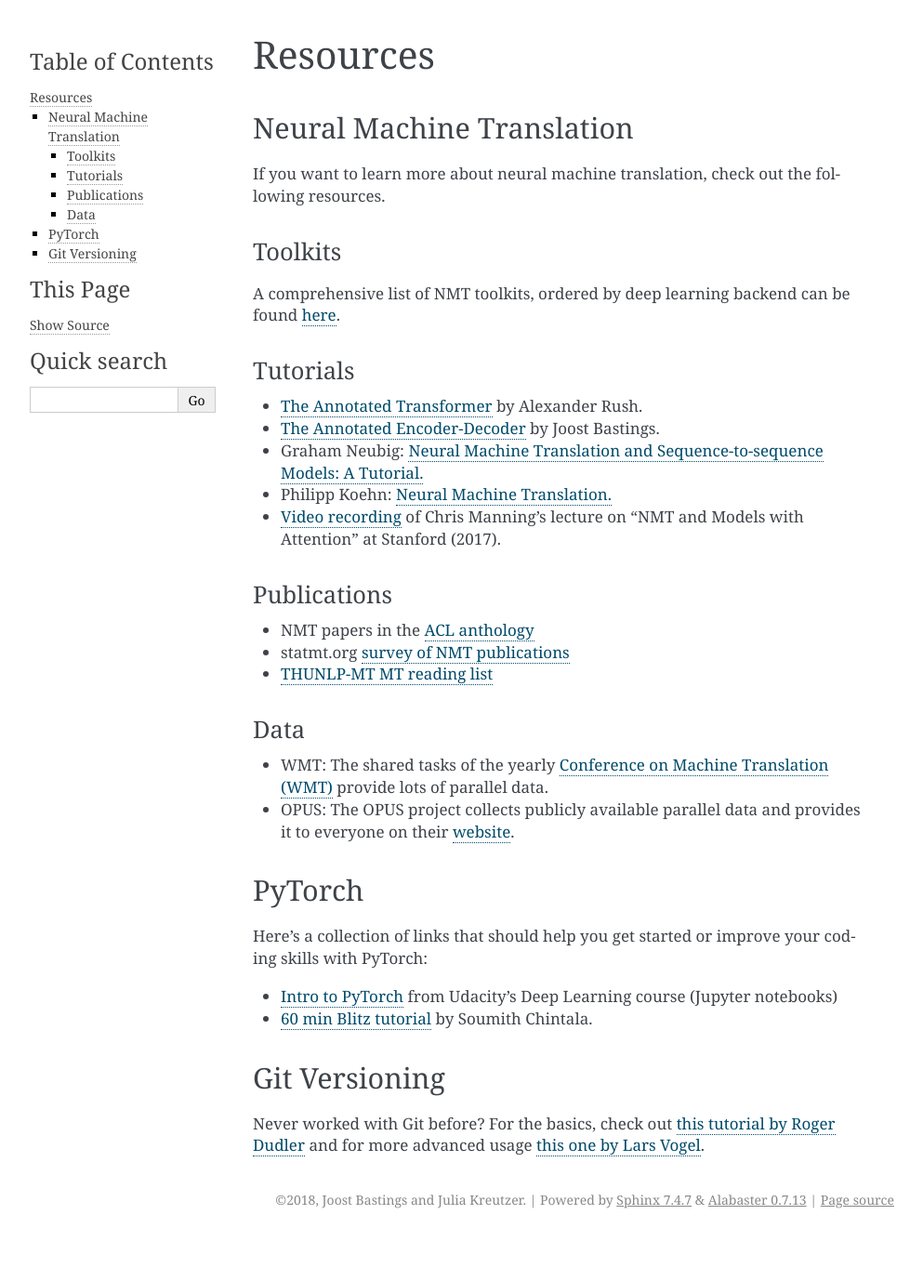
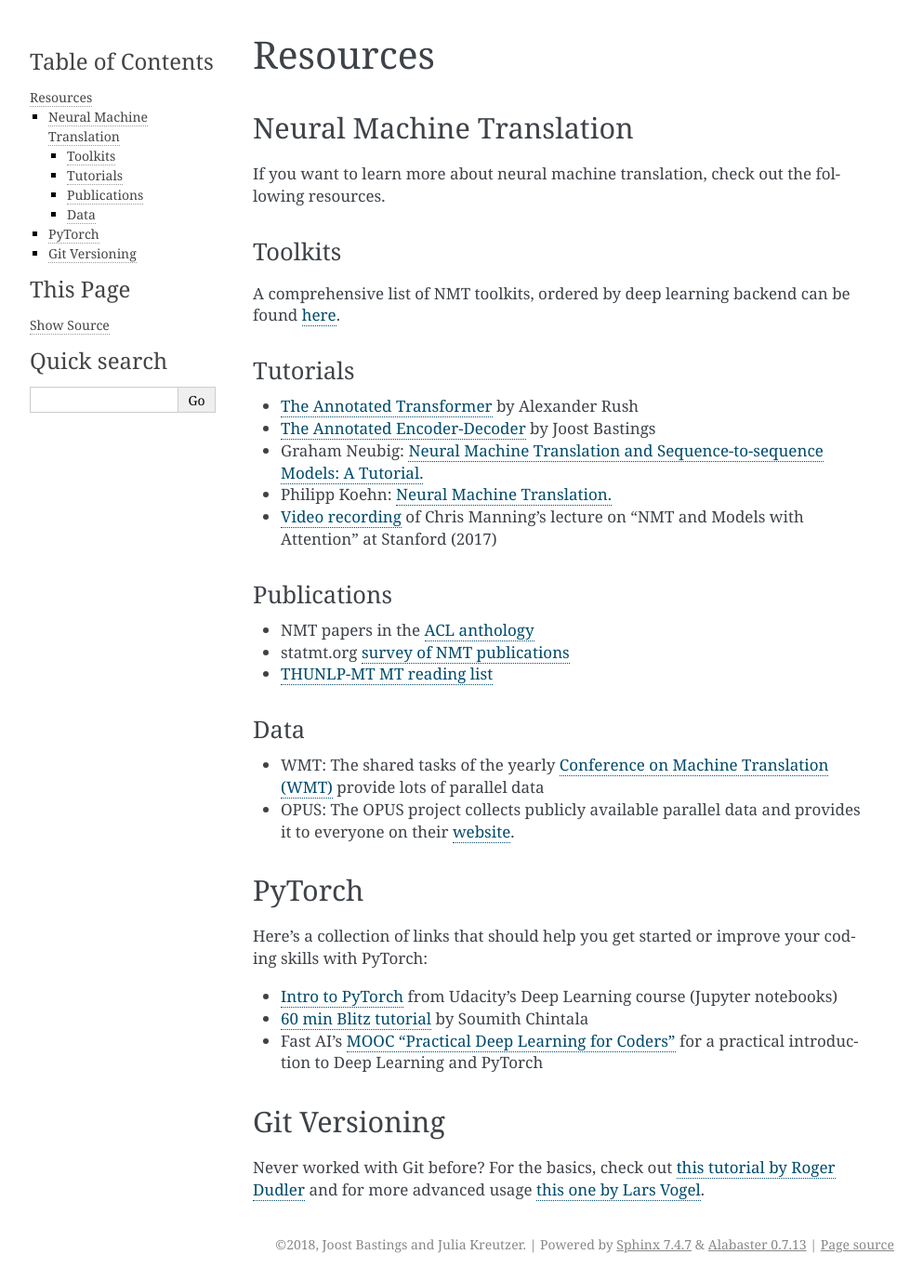
Before and after one commit to joeynmt/joeynmt, a Sphinx documentation site: the page built from docs/source/resources.rst, in a window 1280 px wide. Shown: the whole page at 93% size, without its empty margins (148-1141 px from the left). Built offline with Sphinx 7.4.7, drawn with Linux system fonts in a browser that asks for light colours; before the commit the page ends 1330 px from its top, so only the background shows below that.

Commit message:
fix tut and install

```diff
--- a/docs/source/install.rst
+++ b/docs/source/install.rst
@@ -7,7 +7,7 @@ Installation
 Basics
 ------
 
-First install `Python <https://www.python.org/>`_ >= 3.6, `PyTorch <https://pytorch.org/>`_ v.0.4.1 and `git <https://git-scm.com/>`_.
+First install `Python <https://www.python.org/>`_ >= 3.6, `PyTorch <https://pytorch.org/>`_ >=v.0.4.1 and `git <https://git-scm.com/>`_.
 
 Create and activate a `virtual environment <https://packaging.python.org/tutorials/installing-packages/#creating-virtual-environments>`_ to install the package into:
 
--- a/docs/source/resources.rst
+++ b/docs/source/resources.rst
@@ -16,11 +16,11 @@ A comprehensive list of NMT toolkits, ordered by deep learning backend can be fo
 
 Tutorials
 ---------
-- `The Annotated Transformer <http://nlp.seas.harvard.edu/2018/04/03/attention.html>`_ by Alexander Rush.
-- `The Annotated Encoder-Decoder <https://bastings.github.io/annotated_encoder_decoder/>`_ by Joost Bastings.
+- `The Annotated Transformer <http://nlp.seas.harvard.edu/2018/04/03/attention.html>`_ by Alexander Rush
+- `The Annotated Encoder-Decoder <https://bastings.github.io/annotated_encoder_decoder/>`_ by Joost Bastings
 - Graham Neubig: `Neural Machine Translation and Sequence-to-sequence Models: A Tutorial. <https://arxiv.org/pdf/1703.01619.pdf>`_
 - Philipp Koehn: `Neural Machine Translation. <https://arxiv.org/pdf/1709.07809.pdf>`_
-- `Video recording <https://www.youtube.com/watch?v=IxQtK2SjWWM>`_ of Chris Manning's lecture on "NMT and Models with Attention" at Stanford (2017).
+- `Video recording <https://www.youtube.com/watch?v=IxQtK2SjWWM>`_ of Chris Manning's lecture on "NMT and Models with Attention" at Stanford (2017)
 
 Publications
 ------------
@@ -31,7 +31,7 @@ Publications
 
 Data
 ----
-- WMT: The shared tasks of the yearly `Conference on Machine Translation (WMT) <http://www.statmt.org/wmt19/>`_ provide lots of parallel data.
+- WMT: The shared tasks of the yearly `Conference on Machine Translation (WMT) <http://www.statmt.org/wmt19/>`_ provide lots of parallel data
 - OPUS: The OPUS project collects publicly available parallel data and provides it to everyone on their `website <http://opus.nlpl.eu/>`_.
 
 PyTorch
@@ -40,7 +40,8 @@ PyTorch
 Here's a collection of links that should help you get started or improve your coding skills with PyTorch:
 
 - `Intro to PyTorch <https://github.com/udacity/deep-learning-v2-pytorch/tree/master/intro-to-pytorch>`_ from Udacity's Deep Learning course (Jupyter notebooks)
-- `60 min Blitz tutorial <https://pytorch.org/tutorials/beginner/deep_learning_60min_blitz.html>`_ by Soumith Chintala.
+- `60 min Blitz tutorial <https://pytorch.org/tutorials/beginner/deep_learning_60min_blitz.html>`_ by Soumith Chintala
+- Fast AI's `MOOC "Practical Deep Learning for Coders" <https://course.fast.ai/>`_ for a practical introduction to Deep Learning and PyTorch
 
 Git Versioning
 ==============
--- a/docs/source/tutorial.rst
+++ b/docs/source/tutorial.rst
@@ -371,7 +370,7 @@ Tensorboard (tab: "images") allows us to inspect how attention develops over tim
 .. image:: ../images/attention_0.gif
     :width: 400px
     :align: center
-    :height: 300px
+    :height: 400px
     :alt: attention over time
 
 For real machine translation tasks, the attention looks less monotonic, for example for an IWSLT de-en model like this:
```
Also changed, not shown: other parts of docs/source/tutorial.rst (+1 -2 lines).
